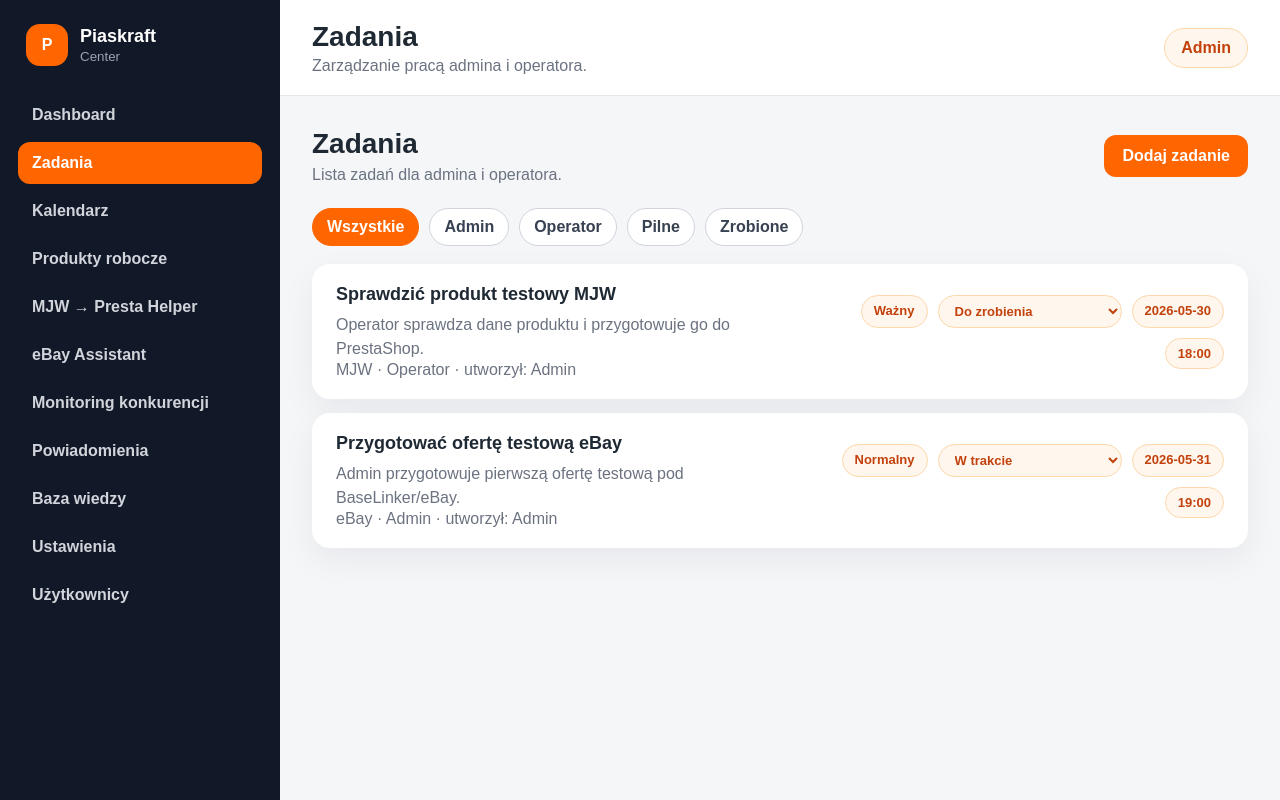
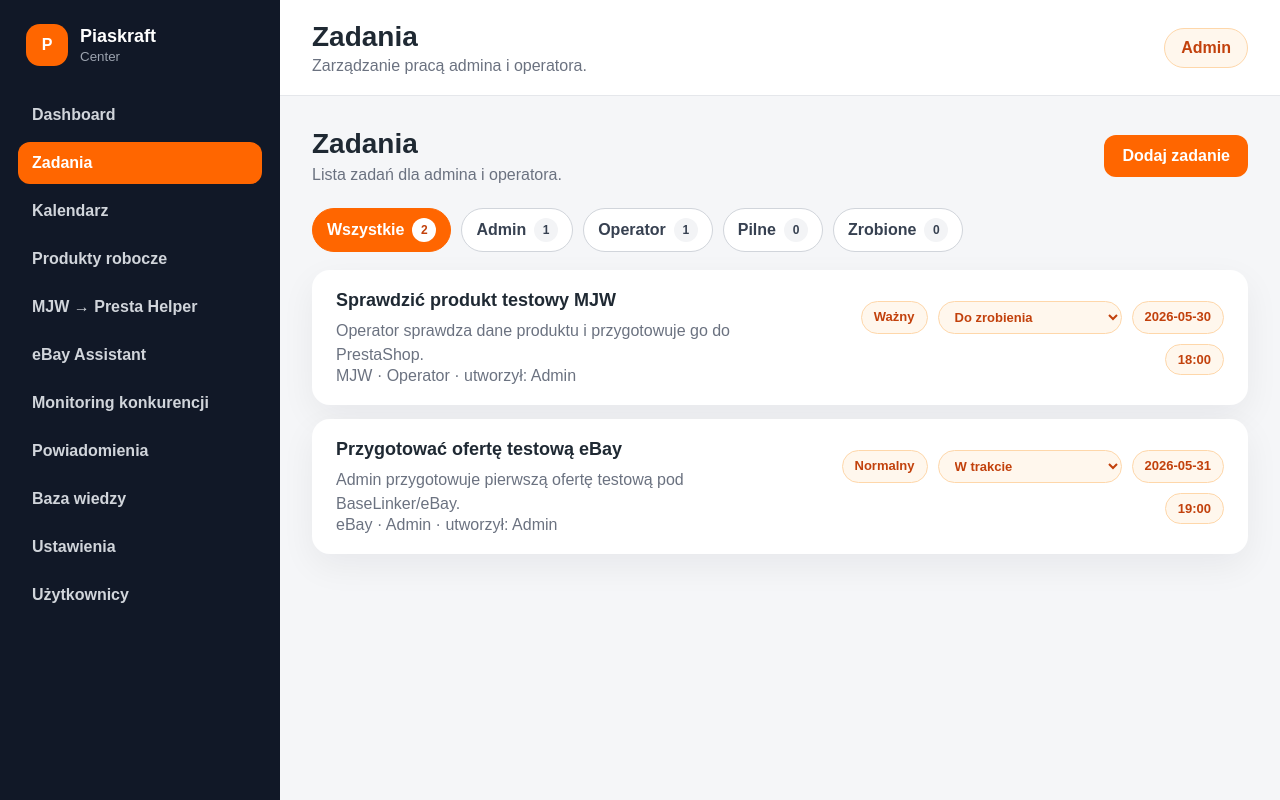
Before and after one commit to Piaskraft/piaskraft-center, a React (Vite) app in the folder apps/web/: page /zadania in a window 1280 px wide. Built offline with nearby package versions, Linux system fonts and the light colour scheme.

Commit message:
Add task filter counters

```diff
--- a/apps/web/src/layouts/AppLayout.css
+++ b/apps/web/src/layouts/AppLayout.css
@@ -339,3 +339,25 @@
   margin: 0;
   color: #6b7280;
 }
+.filter-button {
+  display: inline-flex;
+  align-items: center;
+  gap: 8px;
+}
+
+.filter-button span {
+  min-width: 24px;
+  height: 24px;
+  border-radius: 999px;
+  background: #f3f4f6;
+  color: #374151;
+  display: inline-flex;
+  align-items: center;
+  justify-content: center;
+  font-size: 12px;
+}
+
+.filter-button.active span {
+  background: #ffffff;
+  color: #c2410c;
+}
--- a/apps/web/src/pages/TasksPage.tsx
+++ b/apps/web/src/pages/TasksPage.tsx
@@ -76,6 +76,14 @@ export function TasksPage() {
     return true;
   });
 
+const taskFilterCounts: Record<TaskFilter, number> = {
+  Wszystkie: tasks.length,
+  Admin: tasks.filter((task) => task.assignedTo === 'Admin').length,
+  Operator: tasks.filter((task) => task.assignedTo === 'Operator').length,
+  Pilne: tasks.filter((task) => task.priority === 'Pilny').length,
+  Zrobione: tasks.filter((task) => task.status === 'Zrobione').length,
+};
+
   return (
     <section className="tasks-page">
       <div className="page-actions">
@@ -104,6 +112,7 @@ export function TasksPage() {
   onClick={() => setActiveFilter(filter)}
 >
   {filter}
+  <span>{taskFilterCounts[filter]}</span>
 </button>
         ))}
       </div>
```
Lines whose indentation alone changed are shown as unchanged.
